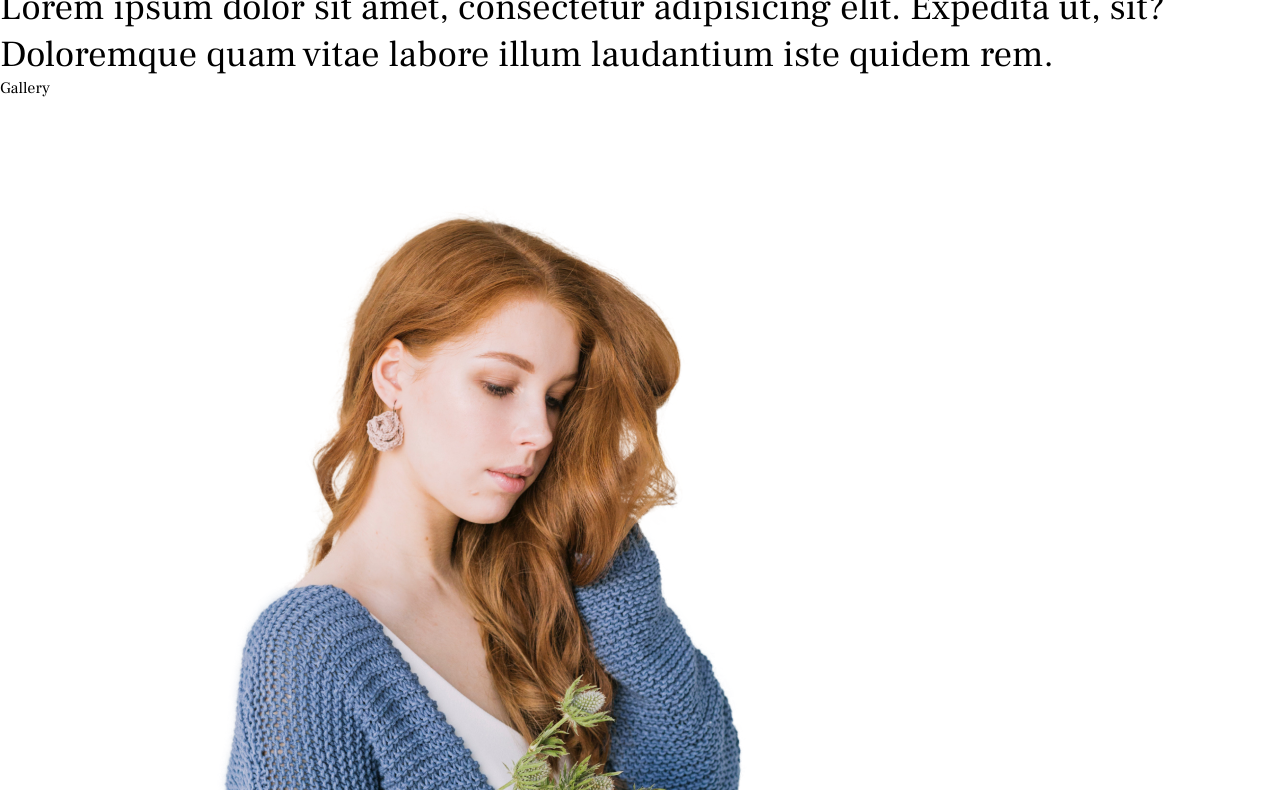
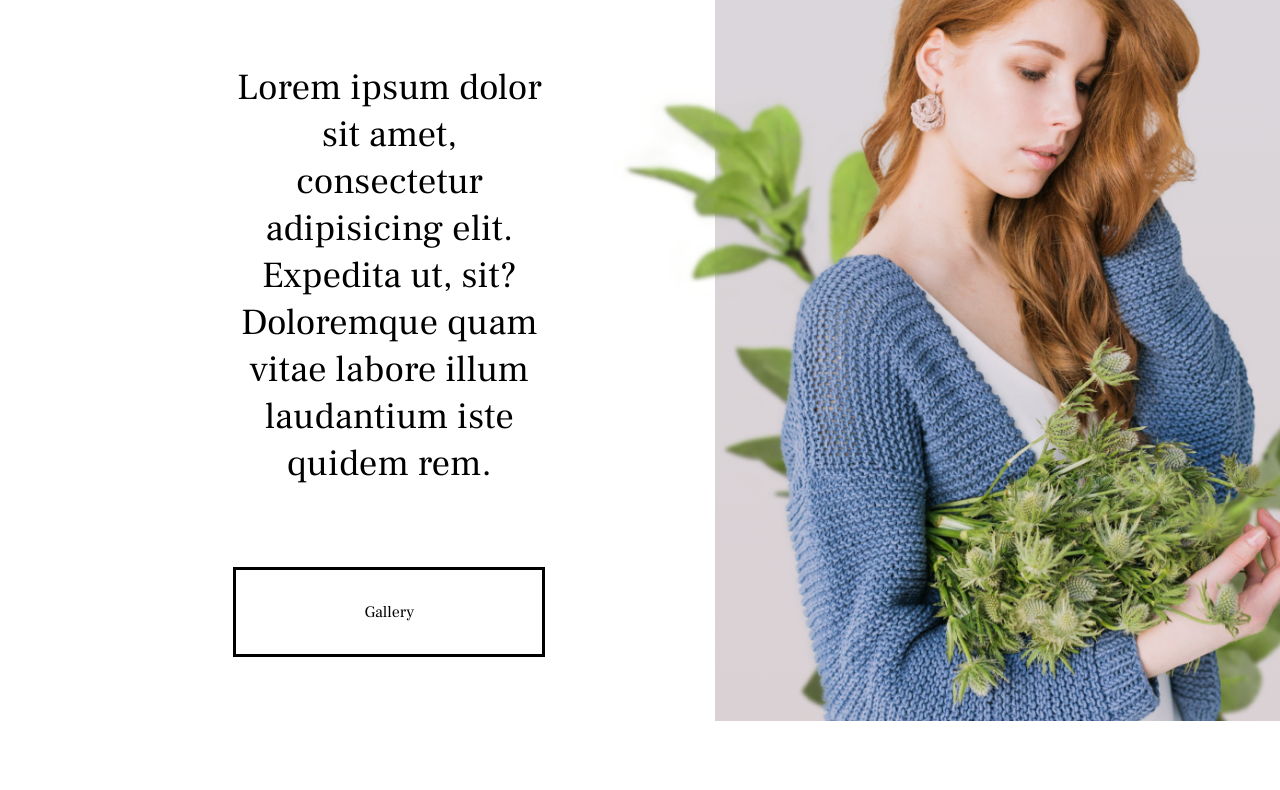
Before and after one commit to SchuylerCole/class-project-Photography_website, a plain HTML site: page index.html in a window 1280 px wide. Shown: the part 314-1104 px from the top of the page. After the commit the page ends 1035 px from the top, so only its background shows below. Drawn offline with Linux system fonts and the light colour scheme.

Commit message:
css style hero section

```diff
--- a/index.html
+++ b/index.html
@@ -25,14 +25,15 @@
 	</header>
 	<main>
 		<section class="hero">
-			<div class="hero-intro">
+			<div class="hero-intro flex">
 				<h2>Elena Joy <br> Photography</h2>
 				<p>Lorem ipsum dolor sit amet, consectetur adipisicing elit. Expedita ut, sit? Doloremque quam vitae labore illum laudantium iste quidem rem.</p>
 				<a href="#gallery">Gallery</a>
 			</div>
 			<div class="hero-images">
 				<img class="hero-elena" src="img/elena-joy.png" alt="picture">
-
+				<img src="img/plant1.png" alt="" class= "plant1 plant">
+				<img src="img/plant2.png" alt="" class="plant2 plant">
 			</div>
 
 		</section>
--- a/style.css
+++ b/style.css
@@ -88,6 +88,8 @@ h1{
 
  .main-head{
  	box-shadow: 0px 10px 10px rgba(0, 0, 0, 0.1);
+ 	z-index: 2;
+ 	position: relative;
  }
 
  nav{
@@ -108,3 +110,57 @@ h1{
  	justify-content: space-around;
  	flex:1 1 20rem;
  }
+
+ /*hero section*/
+
+ .hero{
+ 	min-height: 90vh;
+ 	width: 95%;
+ 	margin: 0 0 0 auto;
+ 	display: flex;
+ 	flex-wrap: wrap;
+	overflow: hidden;
+ }
+
+ .hero-intro {
+ 	flex: 2 1 30rem;
+ 	text-align: center;
+ }
+
+ .hero-intro p{
+ 	padding: 5rem 10rem;
+ }
+
+  .hero-intro h3{
+ 	padding-top: 3rem;
+ }
+
+  .hero-intro a{
+ 	padding: 2rem 8rem;
+ 	border: 3px solid black;
+ 	margin-bottom: 4rem;
+ }
+
+
+ .hero-images {
+ 	position: relative;
+ 	flex: 1 1 30rem;
+ 	z-index: 1;
+ 	background: linear-gradient(#dad8dd, #dad1d4)
+ }
+
+ .hero-elena {
+ 	width: 100%;
+ 	height: 100%;
+ 	object-fit: cover;
+ }
+
+.plant{
+	position: absolute;
+	bottom: 0;
+	left: -20%;
+	z-index: -1;
+}
+.plant2{
+	left: 40%;
+}
```
